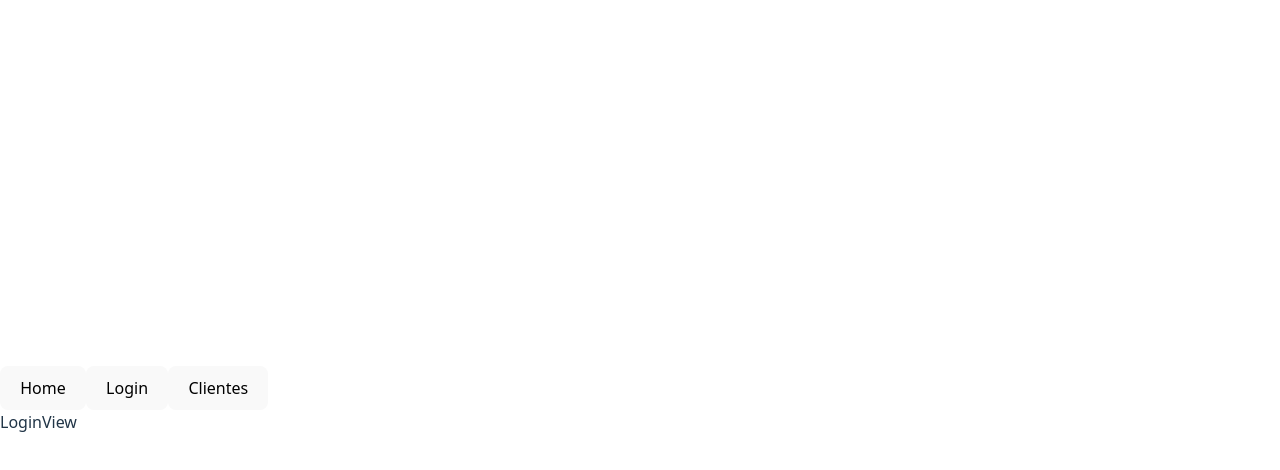
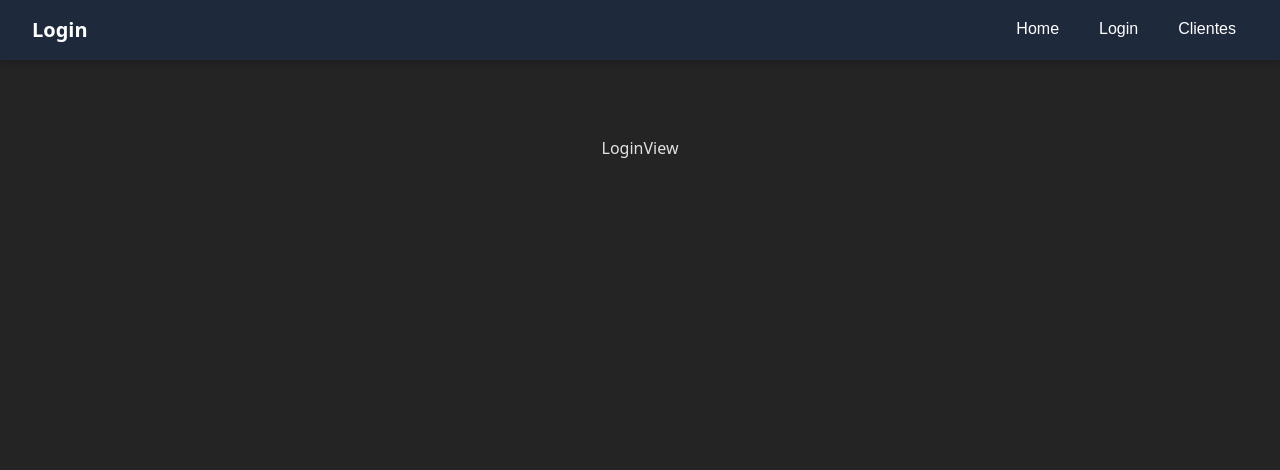
Before and after one commit to AmIEviil/piscinas-maipo-frontend, a React (Vite) app: page /login in a window 1280 px wide. Shown: the top 470 px of the page. Built offline with nearby package versions, Linux system fonts and the light colour scheme.

Commit message:
Refactor TopBar component and improve styling; add dynamic route display

```diff
--- a/src/components/layout/MainLayout.tsx
+++ b/src/components/layout/MainLayout.tsx
@@ -3,7 +3,7 @@ import { TopBar } from "../topbar/TopBar";
 
 export const BodyLayout = () => {
   return (
-    <div>
+    <div >
       <TopBar />
       <Outlet />
     </div>
--- a/src/components/topbar/TopBar.module.css
+++ b/src/components/topbar/TopBar.module.css
@@ -1,3 +1,46 @@
-.topBarContainer{
+.topBarContainer {
+  position: fixed;
+  top: 0;
+  left: 0;
+  right: 0;
+  height: 60px;
+  display: flex;
+  justify-content: space-between;
+  align-items: center;
+  background-color: #1e293b;
+  color: white;
+  padding: 0 2rem;
+  box-shadow: 0 2px 8px rgba(0, 0, 0, 0.2);
+  z-index: 1000;
+}
 
+.headerModuleContainer {
+  font-size: 1.25rem;
+  font-weight: bold;
+  text-transform: capitalize;
 }
+
+.tabsContainer {
+  display: flex;
+  gap: 1rem;
+}
+
+.tabsContainer button {
+  background-color: transparent;
+  border: none;
+  color: var(--color-fondo);
+  font-size: 1rem;
+  cursor: pointer;
+  padding: 0.5rem 0.75rem;
+  border-bottom: 2px solid transparent;
+  transition: all 0.2s ease-in-out;
+}
+
+.tabsContainer button:hover {
+  border-bottom: 2px solid var(--color-secundario);
+  color: var(--color-secundario);
+}
+
+.tabsContainer button:focus {
+  outline: none;
+}
--- a/src/components/topbar/TopBar.tsx
+++ b/src/components/topbar/TopBar.tsx
@@ -1,14 +1,25 @@
-import { useNavigate } from "react-router";
+import { useNavigate, useLocation } from "react-router";
 import { PAGE_ROUTES } from "../../constant/routes";
 import style from "./TopBar.module.css";
 
 export const TopBar = () => {
   const navigate = useNavigate();
+  const location = useLocation();
+
+  const actualRoute = location.pathname.replace("/", "");
+
   return (
     <div className={style.topBarContainer}>
-      <button onClick={() => navigate(PAGE_ROUTES.Home)}>Home</button>
-      <button onClick={() => navigate(PAGE_ROUTES.Login)}>Login</button>
-      <button onClick={() => navigate(PAGE_ROUTES.Clientes)}>Clientes</button>
+      <div className={style.headerModuleContainer}>
+        <span>
+          {actualRoute.charAt(0).toUpperCase() + actualRoute.slice(1)}
+        </span>
+      </div>
+      <div className={style.tabsContainer}>
+        <button onClick={() => navigate(PAGE_ROUTES.Home)}>Home</button>
+        <button onClick={() => navigate(PAGE_ROUTES.Login)}>Login</button>
+        <button onClick={() => navigate(PAGE_ROUTES.Clientes)}>Clientes</button>
+      </div>
     </div>
   );
 };
--- a/src/index.css
+++ b/src/index.css
@@ -22,56 +22,9 @@
   --color-fondo-suave: #e9e9e9; /* Blanco grisáceo */
 }
 
-a {
-  font-weight: 500;
-  color: #646cff;
-  text-decoration: inherit;
-}
-a:hover {
-  color: #535bf2;
-}
-
 body {
-  margin: 0;
-  display: flex;
   place-items: center;
   min-width: 320px;
   min-height: 100vh;
+  padding-top: 8rem;
 }
-
-h1 {
-  font-size: 3.2em;
-  line-height: 1.1;
-}
-
-button {
-  border-radius: 8px;
-  border: 1px solid transparent;
-  padding: 0.6em 1.2em;
-  font-size: 1em;
-  font-weight: 500;
-  font-family: inherit;
-  background-color: #1a1a1a;
-  cursor: pointer;
-  transition: border-color 0.25s;
-}
-button:hover {
-  border-color: #646cff;
-}
-button:focus,
-button:focus-visible {
-  outline: 4px auto -webkit-focus-ring-color;
-}
-
-@media (prefers-color-scheme: light) {
-  :root {
-    color: #213547;
-    background-color: #ffffff;
-  }
-  a:hover {
-    color: #747bff;
-  }
-  button {
-    background-color: #f9f9f9;
-  }
-}
```
